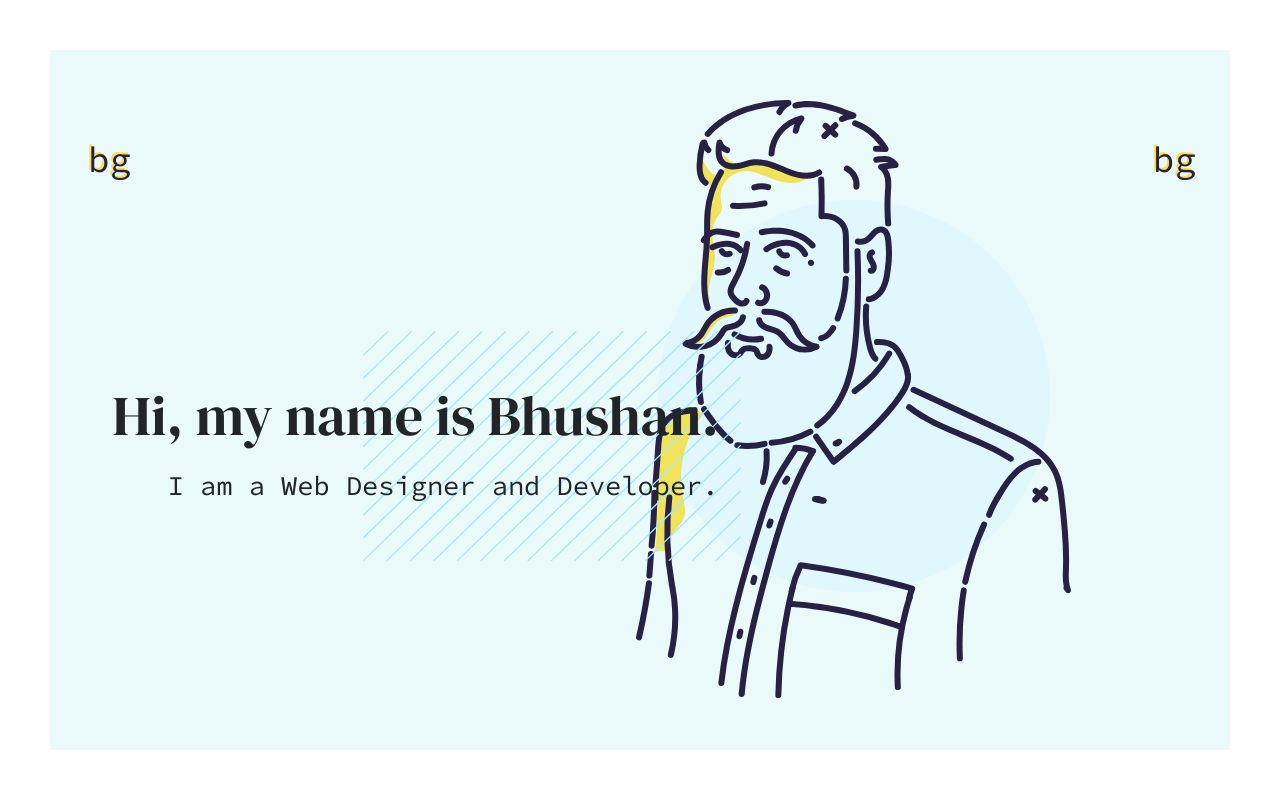
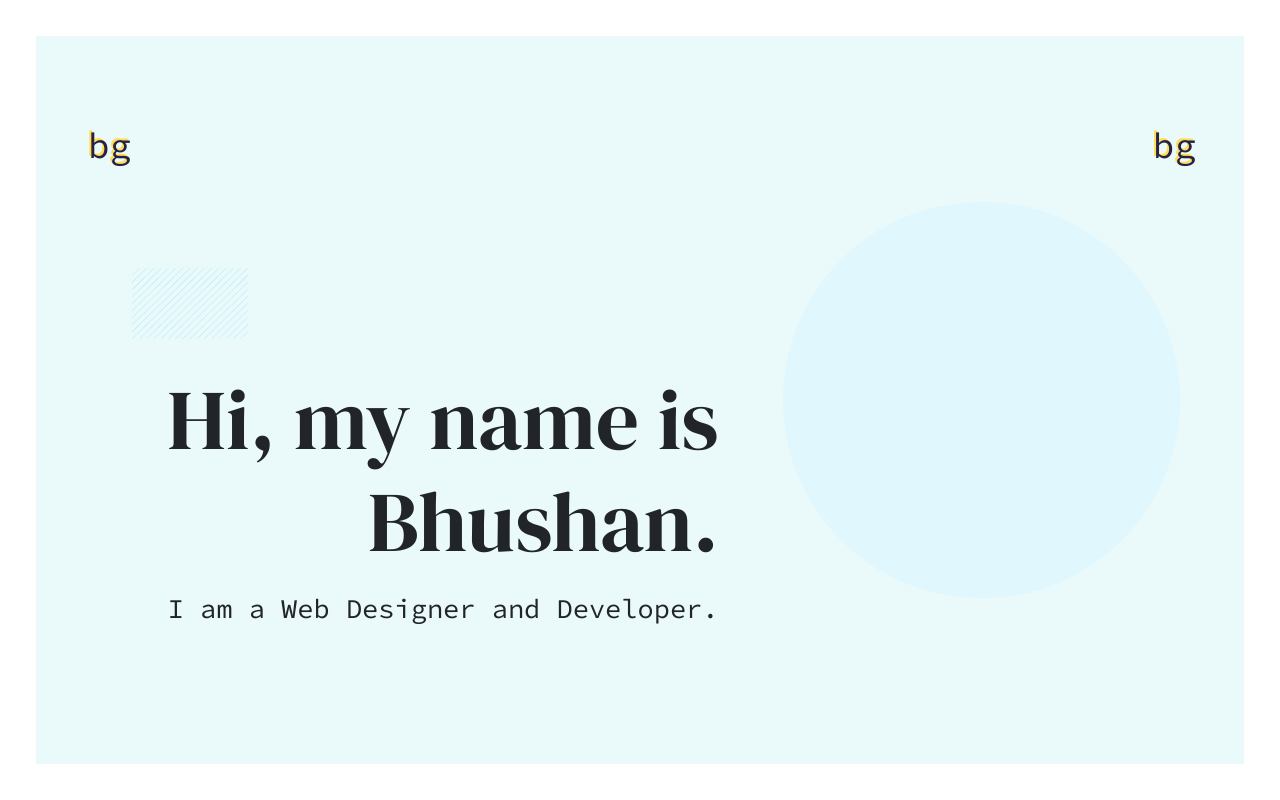
Before and after one commit to bhushan-gandla/PortfolioSpa, an Angular app: page / in a window 1280 px wide. Shown: the top 800 px of the page. Built offline with nearby package versions, Linux system fonts and the light colour scheme.

Commit message:
Updates to UI

```diff
--- a/src/app/landing-page/landing-page.component.html
+++ b/src/app/landing-page/landing-page.component.html
@@ -16,10 +16,11 @@
             </div>
         </nav>
         <div class="fixed-scroll-bg">
-            <div class="image-producer"></div>
+            <!-- <div class="image-producer"></div> -->
             <!-- <img class="image-wrapper" src="assets/avatar.svg"> -->
         </div>
         <section class="main-content">
+
             <div class="pattern"></div>
             <div class="container px-4 top-puller">
                 <div class="row gx-3">
--- a/src/global/_layout.scss
+++ b/src/global/_layout.scss
@@ -3,9 +3,8 @@ html {
 }
 
 .layout-wrapper{
-    padding: pxToRem(50);
+    padding: pxToRem(18);
     scroll-snap-align: start;
-    // background-color: $primary;
 }
 .main-content{
     height: calc(100% - 11.25rem);
@@ -26,31 +25,98 @@ html {
 }
 
 .fixed-scroll-bg{
-    width: 49vh;
-    height: 49vh;
-    margin-top: -25vh;
+    width: pxToRem(261);
+    height: pxToRem(261);
+    margin-right: pxToRem(-130);
+    top: 25%;
+    right: 50%;
+
+
     border-radius: 50%;
     position: fixed;
-    top: 50%;
-    right: 18%;
     background-color: $secondary;
     display: flex;
     align-items: center;
     justify-content: center;
     transition: all 1s ease-out;
 }
-.image-wrapper{
-    height: 105%;
-}
 .image-producer{
-    width: pxToRem(435);
-    height: pxToRem(598);
-    margin-top: pxToRem(-288);
+    width: pxToRem(203);
+    height: pxToRem(279);
+
+
     position: absolute;
-    top: 48%;
-    background-image: url("../assets/pattern.svg");
     background-image: url("../assets/avatar.svg");
     background-repeat: no-repeat;
     background-size: 100%;
     transition: all 0.5s linear;
 }
+.pattern{
+    width: 28.4vw;
+    height: 17.13vw;
+    top: 25%;
+    left: -23vw;
+
+
+    position: absolute;
+    background-image: url("../assets/pattern.svg");
+    background-repeat: no-repeat;
+}
+@include media-breakpoint-up(sm){
+    .fixed-scroll-bg{
+        width: 31vw;;
+        height: 31vw;;
+        margin-top: -15.5vw;
+        top: 50%;
+        right: 18%;
+    }
+    .image-producer{
+        width: 22.65vw;
+        height: 31.14vw;
+    }
+}
+@include media-breakpoint-up(md){
+    .fixed-scroll-bg{
+        width: 31vw;;
+        height: 31vw;;
+        margin-top: -15.5vw;
+        top: 50%;
+        right: 18%;
+    }
+    .image-producer{
+        width: 22.65vw;
+        height: 31.14vw;
+    }
+}
+@include media-breakpoint-up(xl){
+    .layout-wrapper{
+        padding: pxToRem(36);
+    }
+    .fixed-scroll-bg{
+        width: 31vw;;
+        height: 31vw;;
+        margin-top: -15.5vw;
+        top: 50%;
+        right: 18%;
+    }
+    .image-producer{
+        width: 22.65vw;
+        height: 31.14vw;
+    }
+    .pattern{
+        width: 28.4vw;
+        height: 17.13vw;
+        top: 25%;
+        left: -23vw;
+
+
+        position: absolute;
+        background-image: url("../assets/pattern.svg");
+        background-repeat: no-repeat;
+    }
+}
+@include media-breakpoint-up(xxl){
+    .layout-wrapper{
+        padding: pxToRem(50);
+    }
+}
--- a/src/global/_typography.scss
+++ b/src/global/_typography.scss
@@ -5,13 +5,13 @@ h1, h2, h3, h4, h5, h6{
     font-family: 'DM Serif Display', serif;
 }
 h1{
-    font-size: 7vh;
+    font-size: 85px;
 }
 
 .font-code-36{
-    font-size: pxToRem(36);
+    font-size: 36px;
 }
 
 .font-code-27{
-    font-size: pxToRem(27);
+    font-size: 27px;
 }
```
